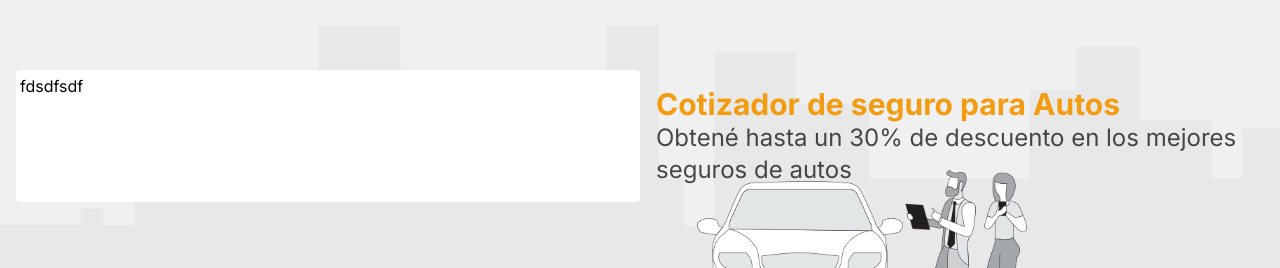
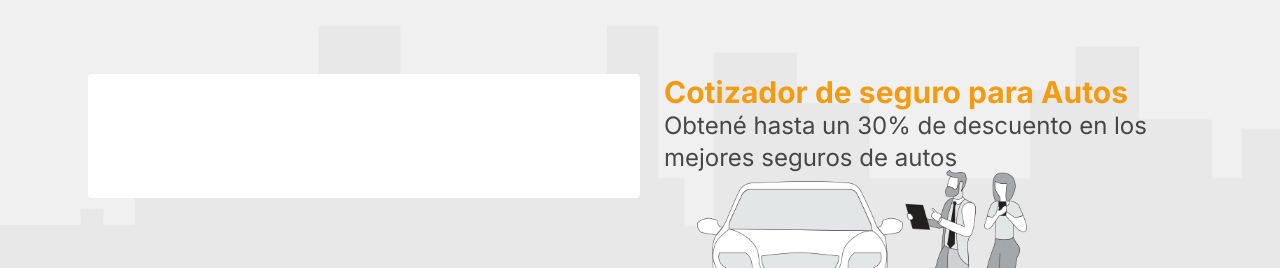
Before and after one commit to jack-rockstar/karlitosWeb, a Next.js app: page / in a window 1280 px wide. Shown: the part 212-480 px from the top of the page. Built offline with nearby package versions, Linux system fonts and the light colour scheme.

Commit message:
cambios body elemnts

```diff
--- a/src/app/components/Body/Body.jsx
+++ b/src/app/components/Body/Body.jsx
@@ -5,12 +5,12 @@ export default function Body() {
   return (
     <Container>
       <div className='bg-cover bg-image-main min-h-[560px] grid place-content-center'>
-        <article className='grid justify-center px-4 max-w-7xl row sm:grid-cols-6 md:grid-cols-12'>
+        <article className='grid justify-center px-6 max-w-6xl row sm:grid-cols-6 md:grid-cols-12'>
           <section className='col-span-6 p-1 mb-4 bg-white rounded'>
             <ul className='mb-0 steps'>
               <li className='active'>
                 <a href='#'>
-                  <i /> fdsdfsdf
+
                 </a>
               </li>
               <li />
@@ -18,7 +18,7 @@ export default function Body() {
             </ul>
             <form action='' />
           </section>
-          <section className='col-span-6 p-4 mb-4'>
+          <section className='col-span-6 p-6 pt-0 mb-4'>
             <h1 className='text-3xl font-bold text-primary'>Cotizador de seguro para Autos</h1>
             <span className='text-2xl text-black/70'>Obtené hasta un 30% de descuento en los mejores seguros de autos</span>
           </section>
```
